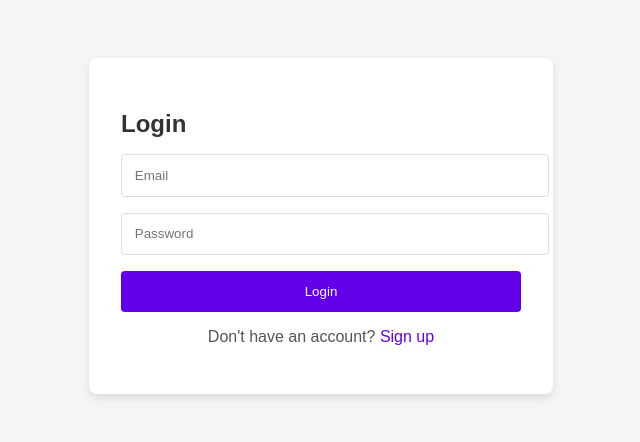
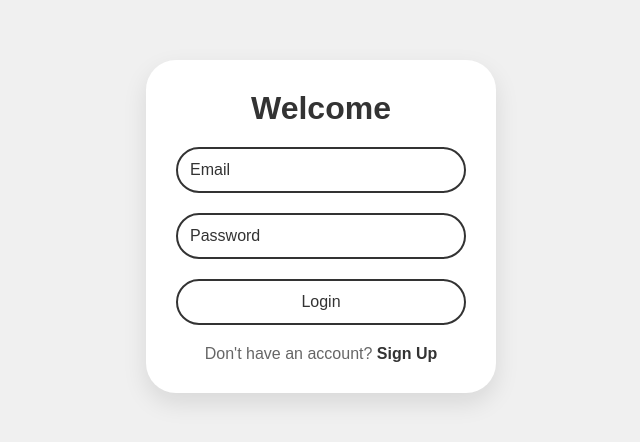
Before and after one commit to Aryan-Shan/viloir, a website: page public/index.html in a window 1280 px wide. Shown: the part 174-616 px from the top of the page, without its empty margins (319-959 px from the left). Drawn offline with Linux system fonts and the light colour scheme.

Commit message:
minor changes

```diff
--- a/public/auth.js
+++ /dev/null
@@ -1,46 +0,0 @@
-
-
-// Login form event listener
-document.getElementById('login-form').addEventListener('submit', (e) => {
-    e.preventDefault();
-    const email = document.getElementById('login-email').value;
-    const password = document.getElementById('login-password').value;
-    auth.signInWithEmailAndPassword(email, password)
-        .then((userCredential) => {
-            alert('Login successful');
-            console.log(userCredential);
-            // Redirect to dashboard or main app page
-        })
-        .catch((error) => {
-            console.error(error);
-            alert(error.message);
-        });
-});
-
-// Signup form event listener
-document.getElementById('signup-form').addEventListener('submit', (e) => {
-    e.preventDefault();
-    const email = document.getElementById('signup-email').value;
-    const password = document.getElementById('signup-password').value;
-    auth.createUserWithEmailAndPassword(email, password)
-        .then((userCredential) => {
-            alert('Signup successful');
-            console.log(userCredential);
-            // Redirect to dashboard or main app page
-        })
-        .catch((error) => {
-            console.error(error);
-            alert(error.message);
-        });
-});
-
-// Toggle between login and signup forms
-document.getElementById('toggle-signup').addEventListener('click', () => {
-    document.querySelector('.form-container').classList.add('hidden');
-    document.getElementById('signup-container').classList.remove('hidden');
-});
-
-document.getElementById('toggle-login').addEventListener('click', () => {
-    document.getElementById('signup-container').classList.add('hidden');
-    document.querySelector('.form-container').classList.remove('hidden');
-});
--- a/public/index.html
+++ b/public/index.html
@@ -5,55 +5,58 @@
     <meta name="viewport" content="width=device-width, initial-scale=1.0">
     <title>Login/Signup</title>
     <link rel="stylesheet" href="style.css">
-
 </head>
 <body>
     <div class="container">
         <div class="form-container">
-            <h2>Login</h2>
-            <form id="login-form">
-                <input type="email" id="login-email" placeholder="Email" required>
-                <input type="password" id="login-password" placeholder="Password" required>
-                <button type="submit">Login</button>
+            <h1>Welcome</h1>
+            <form id="loginForm">
+                <div class="input-group">
+                    <input type="email" placeholder="Email" required>
+                </div>
+                <div class="input-group">
+                    <input type="password" placeholder="Password" required>
+                </div>
+                <button class="btn" type="submit">Login</button>
             </form>
-            <p>Don't have an account? <a href="#" id="toggle-signup">Sign up</a></p>
+            <p>Don't have an account? <a href="#" id="switchToSignup">Sign Up</a></p>
         </div>
 
-        <div class="form-container hidden" id="signup-container">
-            <h2>Sign Up</h2>
-            <form id="signup-form">
-                <input type="email" id="signup-email" placeholder="Email" required>
-                <input type="password" id="signup-password" placeholder="Password" required>
-                <button type="submit">Sign Up</button>
+        <div class="form-container hidden" id="signupFormContainer">
+            <h1>Create Account</h1>
+            <form id="signupForm">
+                <div class="input-group">
+                    <input type="text" placeholder="Full Name" required>
+                </div>
+                <div class="input-group">
+                    <input type="email" placeholder="Email" required>
+                </div>
+                <div class="input-group">
+                    <input type="password" placeholder="Password" required>
+                </div>
+                <button class="btn" type="submit">Sign Up</button>
             </form>
-            <p>Already have an account? <a href="#" id="toggle-login">Log in</a></p>
+            <p>Already have an account? <a href="#" id="switchToLogin">Login</a></p>
         </div>
     </div>
-    <script type="module">
-        // Import the functions you need from the SDKs you need
-        import { initializeApp } from "https://www.gstatic.com/firebasejs/10.13.2/firebase-app.js";
-        import { getAnalytics } from "https://www.gstatic.com/firebasejs/10.13.2/firebase-analytics.js";
-        // TODO: Add SDKs for Firebase products that you want to use
-        // https://firebase.google.com/docs/web/setup#available-libraries
 
-        // Your web app's Firebase configuration
-        // For Firebase JS SDK v7.20.0 and later, measurementId is optional
-        const firebaseConfig = {
-          apiKey: "AIzaSyDkg90BY6ioCqh7dM3KJnfwWq_xqeGRw6A",
-          authDomain: "viloir.firebaseapp.com",
-          projectId: "viloir",
-          storageBucket: "viloir.appspot.com",
-          messagingSenderId: "889475158742",
-          appId: "1:889475158742:web:831d8fb9d081e9ca8e2f77",
-          measurementId: "G-Q4RKHG28QP"
-        };
+    <script>
+        const signupLink = document.getElementById('switchToSignup');
+        const loginLink = document.getElementById('switchToLogin');
+        const loginFormContainer = document.getElementById('loginForm');
+        const signupFormContainer = document.getElementById('signupFormContainer');
 
-        // Initialize Firebase
-        const app = initializeApp(firebaseConfig);
-        const analytics = getAnalytics(app);
-      </script>
-    <script src="https://www.gstatic.com/firebasejs/9.6.1/firebase-app.js"></script>
-    <script src="https://www.gstatic.com/firebasejs/9.6.1/firebase-auth.js"></script>
-    <script src="auth.js"></script>
+        signupLink.addEventListener('click', function (e) {
+            e.preventDefault();
+            document.querySelector('.form-container').classList.add('hidden');
+            signupFormContainer.classList.remove('hidden');
+        });
+
+        loginLink.addEventListener('click', function (e) {
+            e.preventDefault();
+            signupFormContainer.classList.add('hidden');
+            document.querySelector('.form-container').classList.remove('hidden');
+        });
+    </script>
 </body>
 </html>
--- a/public/style.css
+++ b/public/style.css
@@ -1,67 +1,88 @@
+* {
+  margin: 0;
+  padding: 0;
+  box-sizing: border-box;
+  font-family: 'Poppins', sans-serif;
+}
+
 body {
-    font-family: 'Poppins', sans-serif;
-    background-color: #f5f5f5;
-    display: flex;
-    justify-content: center;
-    align-items: center;
-    height: 100vh;
-    margin: 0;
+  height: 100vh;
+  background-color: #f0f0f0;
+  display: flex;
+  justify-content: center;
+  align-items: center;
 }
 
 .container {
-    display: flex;
-    flex-direction: column;
-    justify-content: center;
-    align-items: center;
+  width: 350px;
+  border-radius: 30px;
+  background-color: white;
+  padding: 30px;
+  box-shadow: 0px 10px 25px rgba(0, 0, 0, 0.1);
+  position: relative;
+}
+
+h1 {
+  text-align: center;
+  font-size: 2rem;
+  margin-bottom: 20px;
+  color: #333;
 }
 
 .form-container {
-    background-color: white;
-    padding: 2rem;
-    box-shadow: 0px 4px 8px rgba(0, 0, 0, 0.1);
-    border-radius: 8px;
-    width: 100%;
-    max-width: 400px;
+  display: flex;
+  flex-direction: column;
 }
 
-.form-container.hidden {
-    display: none;
+.input-group {
+  margin-bottom: 20px;
 }
 
-h2 {
-    margin-bottom: 1rem;
-    color: #333;
+.input-group input {
+  width: 100%;
+  padding: 12px;
+  border: 2px solid #333;
+  border-radius: 30px;
+  outline: none;
+  font-size: 16px;
+  color: #333;
+  background-color: transparent;
 }
 
-input {
-    width: 100%;
-    padding: 0.8rem;
-    margin-bottom: 1rem;
-    border: 1px solid #ddd;
-    border-radius: 4px;
+.input-group input::placeholder {
+  color: #333;
 }
 
-button {
-    width: 100%;
-    padding: 0.8rem;
-    background-color: #6200ea;
-    color: white;
-    border: none;
-    border-radius: 4px;
-    cursor: pointer;
+.btn {
+  width: 100%;
+  padding: 12px;
+  border: 2px solid #333;
+  border-radius: 30px;
+  background-color: transparent;
+  color: #333;
+  font-size: 16px;
+  cursor: pointer;
+  transition: all 0.3s ease;
 }
 
-button:hover {
-    background-color: #3700b3;
+.btn:hover {
+  background-color: #333;
+  color: white;
 }
 
 p {
-    text-align: center;
-    margin-top: 1rem;
-    color: #555;
+  text-align: center;
+  margin-top: 20px;
+  color: #666;
 }
 
-a {
-    color: #6200ea;
-    text-decoration: none;
+p a {
+  color: #333;
+  text-decoration: none;
+  font-weight: bold;
+  cursor: pointer;
 }
+
+.hidden {
+  display: none;
+}
```
Also changed, not shown: public/register.js (added, +22 -0 lines).
